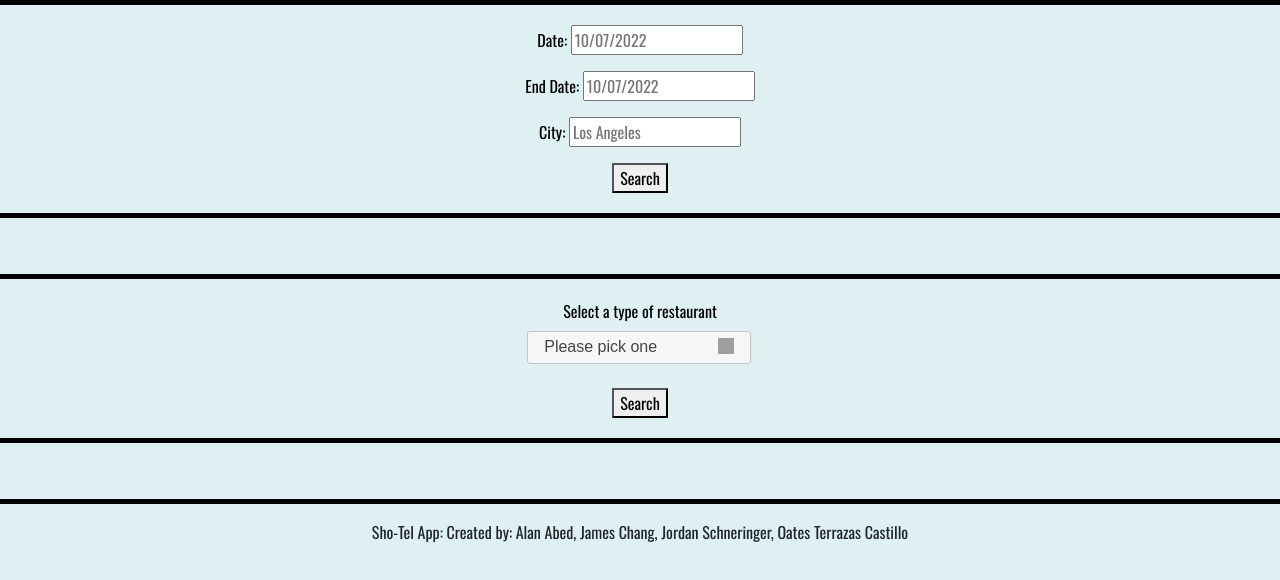
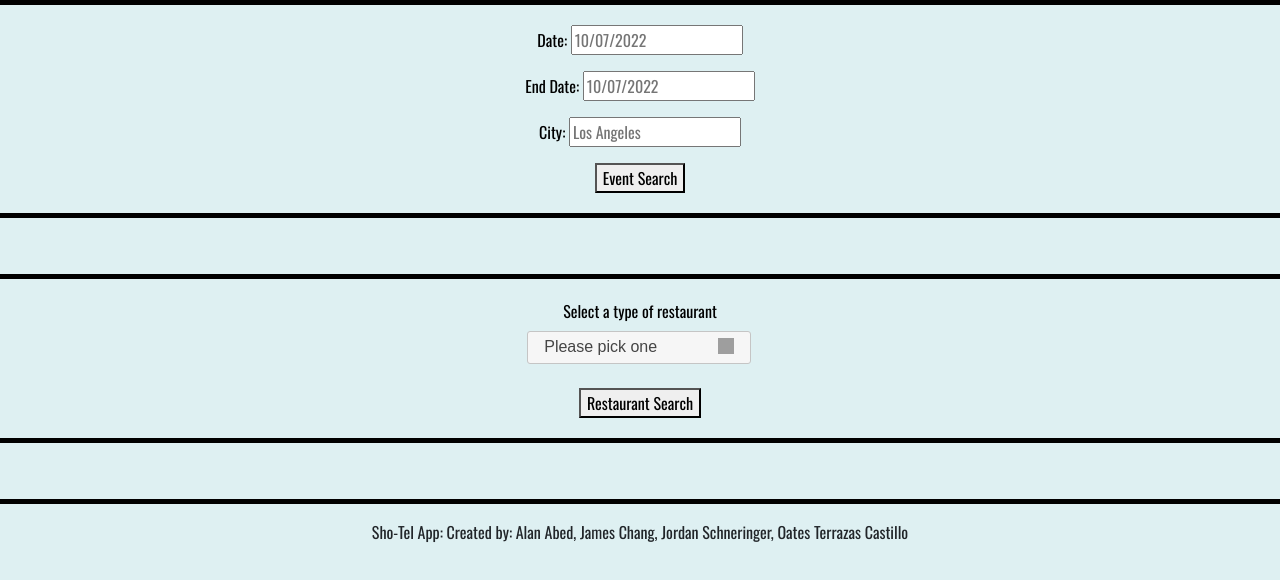
Before and after one commit to james91055/Shotel-App, a plain HTML site: page index.html in a window 1280 px wide. Shown: the part 96-676 px from the top of the page. Drawn offline with nearby package versions, Linux system fonts and the light colour scheme; grey boxes are pictures that could not be loaded.

Commit message:
JC/Readme

```diff
--- a/index.html
+++ b/index.html
@@ -41,7 +41,7 @@
             City:
             <input type="text" id="city-input" placeholder="Los Angeles" />
           </p>
-          <button id="search-button">Search</button>
+          <button id="search-button">Event Search</button>
         </div>
       </section>
 
@@ -66,7 +66,7 @@
           <br />
           <br />
 
-          <button id="restaurant-search-button">Search</button>
+          <button id="restaurant-search-button">Restaurant Search</button>
         </div>
       </section>
       <section class="d-flex justify-content-center restaurant-info">
@@ -83,13 +83,12 @@
     <script src="assets/script.js"></script>
   </body>
   <!-- Footer -->
-<footer class="page-footer font-small blue">
-
-  <!-- Project Team -->
-  <div class="footer-copyright text-center py-3"> Sho-Tel App: Created by: Alan Abed, James Chang, Jordan Schneringer, Oates Terrazas Castillo
-
-  </div>
-
-</footer>
-<!-- Footer -->
+  <footer class="page-footer font-small blue">
+    <!-- Project Team -->
+    <div class="footer-copyright text-center py-3">
+      Sho-Tel App: Created by: Alan Abed, James Chang, Jordan Schneringer, Oates
+      Terrazas Castillo
+    </div>
+  </footer>
+  <!-- Footer -->
 </html>
```
Also changed, not shown: 1 other file.
